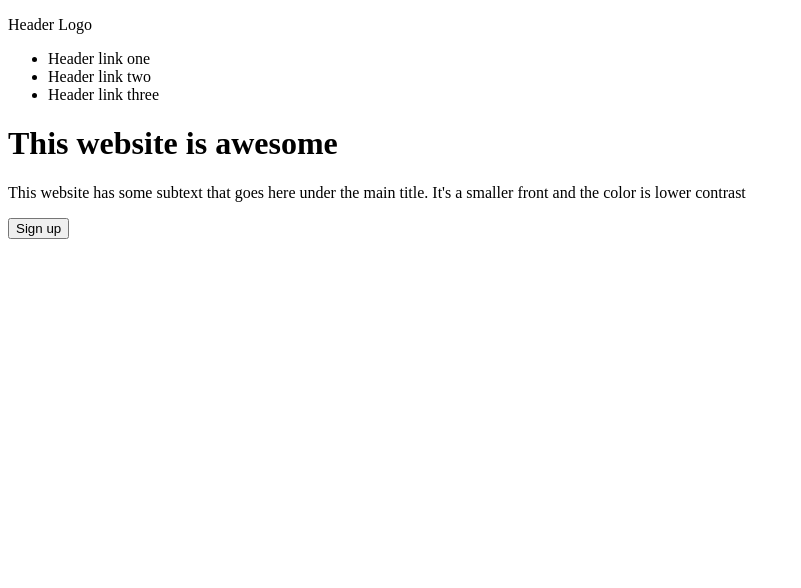
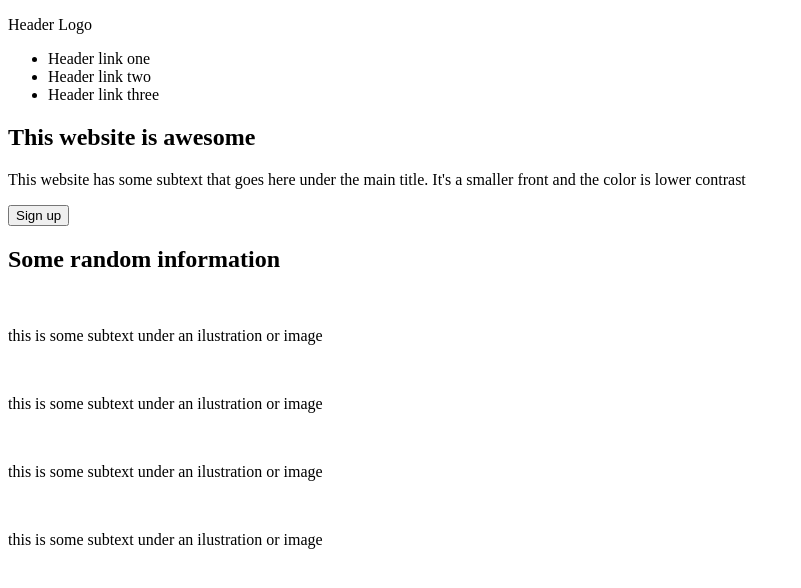
Before and after one commit to Jaoovit/odin-landing-page, a plain HTML site: page index.html in a window 1280 px wide. Shown: the whole page, without its empty margins (0-801 px from the left). Drawn offline with Linux system fonts and the light colour scheme.

Commit message:
create the second section with images and subtitles

```diff
--- a/index.html
+++ b/index.html
@@ -7,21 +7,34 @@
         <link rel="stylesheet" href="/style.css">
     </head>
     <body>
+        <section id="first">
         <header>
-            <div>
             <p>Header Logo</p>
             <ul>
                 <li>Header link one</li>
                 <li>Header link two</li>
                 <li>Header link three</li>
             </ul>
-            </div>
+        </header>
             <div>
                 <h1>This website is awesome</h1>
                 <p>This website has some subtext that goes here under the main title. It's a smaller front and the color is lower contrast</p>
                 <button>Sign up</button>
                 <img src="" alt="">
             </div>
-        </header>
+        </section>
+        <section id="second">
+            <h1>Some random information</h1>
+            <div>
+                <img src="" alt="">
+                <p>this is some subtext under an ilustration or image</p>
+                <img src="" alt="">
+                <p>this is some subtext under an ilustration or image</p>
+                <img src="" alt="">
+                <p>this is some subtext under an ilustration or image</p>
+                <img src="" alt="">
+                <p>this is some subtext under an ilustration or image</p>
+            </div>
+        </section>
     </body>
 </html>
```
